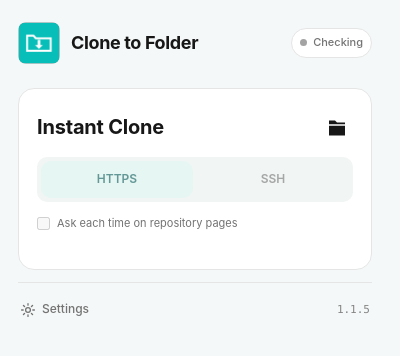
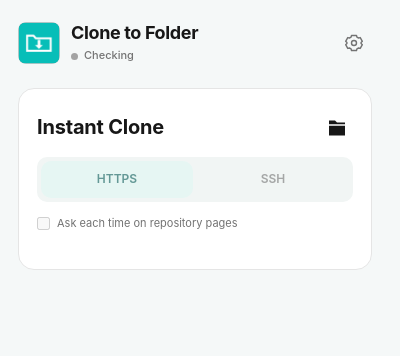
Before and after one commit to id-velop/git-clone-manager, a browser extension: page chrome-extension/popup.html in a window 400 px wide. Drawn offline with Linux system fonts and the light colour scheme.

Commit message:
Move settings to header icon and version into settings

```diff
--- a/chrome-extension/popup.css
+++ b/chrome-extension/popup.css
@@ -284,3 +284,10 @@ body { background: #f5f8f8; }
 .settings-form .terminal-option { margin: 6px 0 12px; }
 .settings-form .clone-btn { justify-content: center; }
 #settings-status { margin: 0; font-size: .75rem; line-height: 1.5; color: var(--muted); }
+.header { grid-template-columns: 42px minmax(0, 1fr) 36px; gap: 4px 11px; }
+.header .brand-mark { grid-column: 1; grid-row: 1 / 3; }
+.brand-copy { grid-column: 2; grid-row: 1; }
+.status-chip { grid-column: 2; grid-row: 2; justify-self: start; border: 0; background: transparent; padding: 0; font-size: .6875rem; }
+.settings-icon { grid-column: 3; grid-row: 1 / 3; display: grid; place-items: center; width: 36px; height: 36px; padding: 0; border: 0; border-radius: 10px; background: transparent; color: var(--muted); cursor: pointer; }
+.settings-icon:hover { background: #e6f4f2; color: #075c58; }
+.settings-version { margin: 16px 0 0; text-align: center; }
--- a/chrome-extension/popup.html
+++ b/chrome-extension/popup.html
@@ -18,6 +18,9 @@
         <span class="status-dot" id="status-dot" aria-hidden="true"></span>
         <span id="status-text">Checking</span>
       </div>
+      <button type="button" id="options-link" class="settings-icon" aria-label="Settings">
+        <svg viewBox="0 0 24 24" width="20" height="20" fill="none" stroke="currentColor" stroke-width="1.7" stroke-linecap="round" stroke-linejoin="round" aria-hidden="true"><path d="m9 3-.5 2-2 1L4.5 5.5 2 10l1.5 1.5v1L2 14l2.5 4.5 2-.5 2 1 .5 2h6l.5-2 2-1 2 .5L22 14l-1.5-1.5v-1L22 10l-2.5-4.5-2 .5-2-1-.5-2z"/><circle cx="12" cy="12" r="3"/></svg>
+      </button>
     </header>
 
 
@@ -80,10 +83,7 @@
 
 
 
-    <footer class="footer">
-      <button type="button" id="options-link" class="settings-link"><svg viewBox="0 0 20 20" width="16" height="16" aria-hidden="true"><circle cx="10" cy="10" r="3" fill="none" stroke="currentColor" stroke-width="1.6"/><path d="M10 2v2m0 12v2M2 10h2m12 0h2M4.3 4.3l1.4 1.4m8.6 8.6 1.4 1.4m0-11.4-1.4 1.4m-8.6 8.6-1.4 1.4" fill="none" stroke="currentColor" stroke-width="1.6" stroke-linecap="round"/></svg>Settings</button>
-      <span class="version">1.1.5</span>
-    </footer>
+
     </div>
     <section id="settings-view" hidden aria-labelledby="settings-title">
       <div class="settings-heading">
@@ -106,6 +106,7 @@
         <button id="settings-save" type="submit" class="clone-btn" disabled>Save changes</button>
         <p id="settings-status" role="status" aria-live="polite"></p>
       </form>
+      <p class="settings-version version">Version 1.1.5</p>
     </section>
   </main>
   <script src="setup.js"></script>
```
